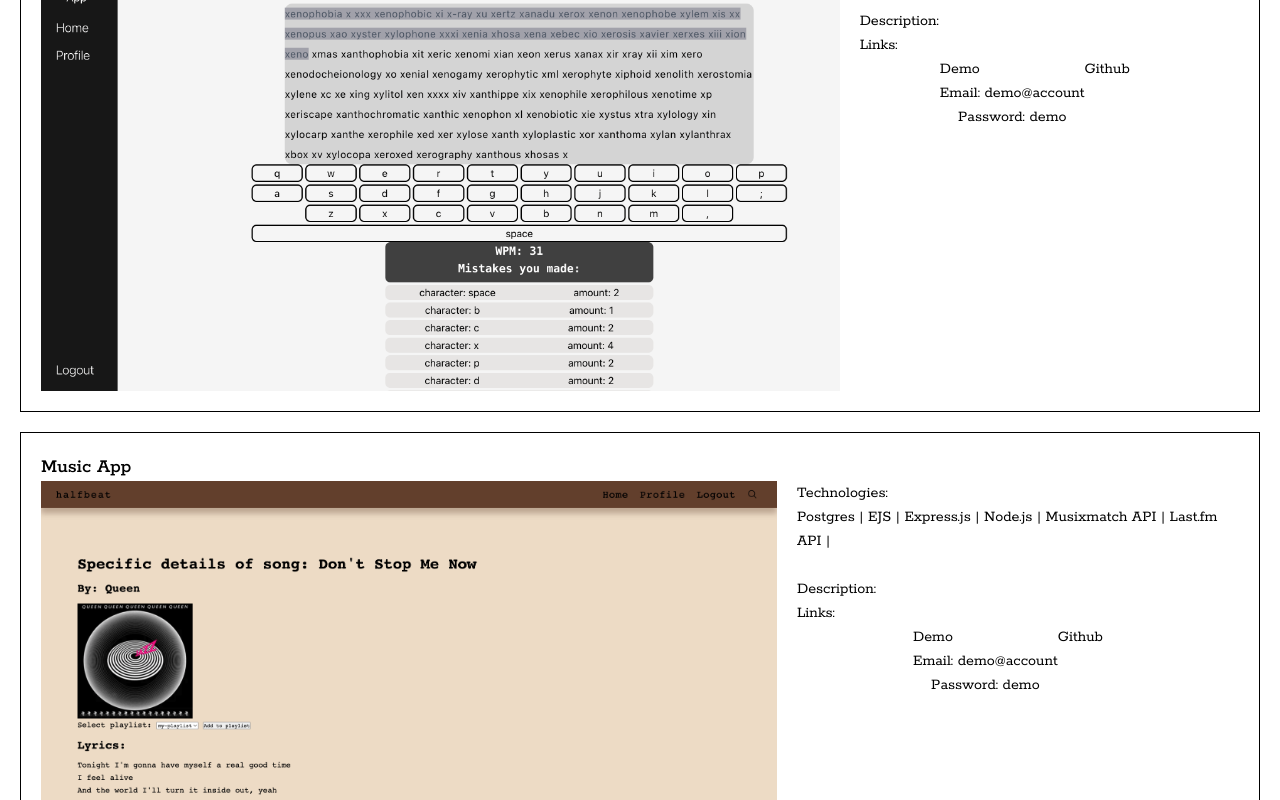
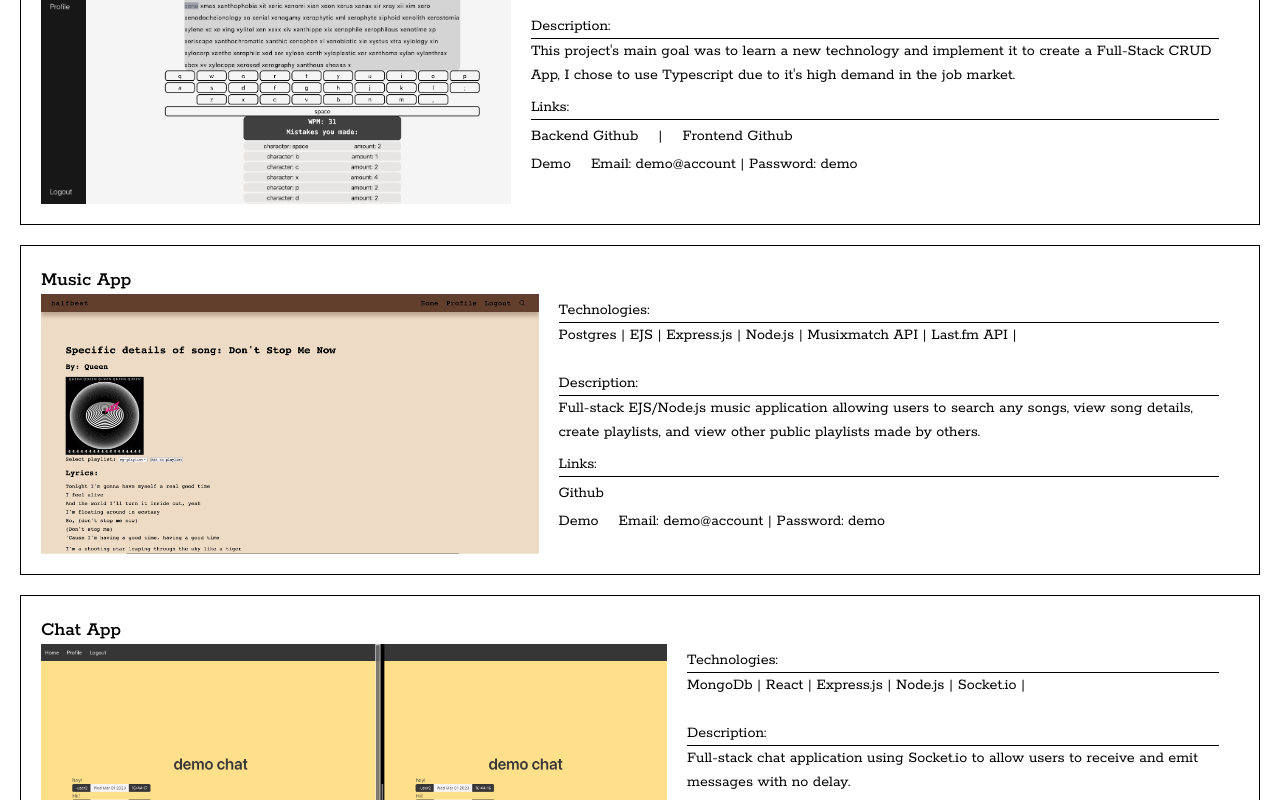
Before and after one commit to robertoooc/Roberto-Contreras-portfolio, a Next.js app: page / in a window 1280 px wide. Shown: the part 900-1700 px from the top of the page. Built offline with nearby package versions, Linux system fonts and the light colour scheme.

Commit message:
added all project info

```diff
--- a/components/Projects.js
+++ b/components/Projects.js
@@ -1,9 +1,21 @@
 import Image from "next/image"
-import typingTestApp from '../public/imgs/TypingTestApp.png'
-// import chatApp from '../public/imgs/chatApp.png'
-// import tag from '../public/imgs/tag.png'
-// import musicApp from '../public/imgs/musicApp.png'
 export default function Projects ({project}){
+    let github
+    if(project.github.length>1){
+        github = (
+            <div className="flex space-x-5 mt-1">
+                <a href={project.github[0]} target='_blank'>Backend Github</a>
+                <p> | </p>
+                <a href={project.github[0]} target='_blank'>Frontend Github</a>
+            </div>
+        )
+    }else{
+        github= (
+            <div className="mt-1">
+              <a href={project.github[0]} target='_blank'>Github</a>
+            </div>
+        )
+    }
     let technologies=''
     project.technologies.forEach((tech)=> technologies+= ` ${tech} |`)
     return(
@@ -17,25 +29,22 @@ export default function Projects ({project}){
                             />
                         </div>
                         <div className="sm:mx-5">
-                            <div>
-                                <p>Technologies:</p>
+                            <div className="mt-1">
+                                <p className="border-b">Technologies:</p>
                                 <p>{technologies}</p>
                             </div>
                             <br></br>
                             <div>
-                                <p>Description:</p>
+                                <p className="border-b">Description:</p>
                                 <p>{project.description}</p>
                             </div>
-                            <div>
-                                <p>Links: </p>
-                                <div className='flex justify-center'>
-                                    <div>
-                                        <button onClick={()=>window.open(`${project.demo}`, "_blank")}>Demo</button>
-                                        <p>Email: demo@account</p>
-                                        <p className='text-center'>Password: demo</p>
-                                    </div>
-                                    <div>
-                                        <button onClick={()=>window.open(`${project.github}`, "_blank")}>Github</button>
+                            <div className="mt-2">
+                                <p className="border-b">Links: </p>
+                                <div>
+                                    {github}
+                                    <div className="flex space-x-5 mt-1">
+                                        <a href={project.demo} target='_blank'>Demo</a>
+                                        <p>Email: demo@account | Password: demo</p>
                                     </div>
                                 </div>
                             </div>
--- a/constants/constants.js
+++ b/constants/constants.js
@@ -5,32 +5,32 @@ import musicAppImg from '../public/imgs/musicApp.png'
 export const typingTestApp = {
     name: 'Typing Test App',
     technologies: ['MongoDb',"React",'Express.js',"Node.js","Typescript"],
-    description: ' ',
-    github: 'https://github.com/robertoooc/TypingTestApp-client',
+    description: "This project's main goal was to learn a new technology and implement it to create a Full-Stack CRUD App, I chose to use Typescript due to it's high demand in the job market. ",
+    github: ['https://github.com/robertoooc/TypingTestApp-client','https://github.com/robertoooc/TypingTestApp-server'],
     demo: 'https://benevolent-medovik-143b82.netlify.app/',
     img: typingTestAppImg
 }
 export const musicApp = {
     name: 'Music App',
     technologies: ['Postgres',"EJS",'Express.js',"Node.js","Musixmatch API","Last.fm API"],
-    description: ' ',
-    github: 'https://github.com/robertoooc/project-2',
+    description: 'Full-stack EJS/Node.js music application allowing users to search any songs, view song details, create playlists, and view other public playlists made by others.',
+    github: ['https://github.com/robertoooc/project-2'],
     demo: 'https://roberto-project-two-1114.herokuapp.com/',
     img: musicAppImg
 }
 export const chatApp = {
     name: 'Chat App',
     technologies: ['MongoDb',"React",'Express.js',"Node.js","Socket.io"],
-    description: ' ',
-    github: 'https://github.com/robertoooc/Project-3-Client',
+    description: 'Full-stack chat application using Socket.io to allow users to receive and emit messages with no delay.',
+    github: ['https://github.com/robertoooc/Project-3-Client','https://github.com/robertoooc/Project-3-server'],
     demo: 'https://courageous-selkie-645b7a.netlify.app/',
     img: chatAppImg
 }
 export const tag = {
     name: 'Tag',
     technologies: ['HTML-Canvas',"CSS",'Javascript'],
-    description: ' ',
-    github: 'https://github.com/robertoooc/project1-pitch',
+    description: "Created a Front-end game based on hit detection and sprite animations. Originally took inspiration from the online game 'Fireboy and Watergirl', but took a different approach and created a 2 player tag game.",
+    github: ['https://github.com/robertoooc/project1-pitch'],
     demo: 'https://robertoooc.github.io/project1-pitch/',
     img: tagImg
 }
```
